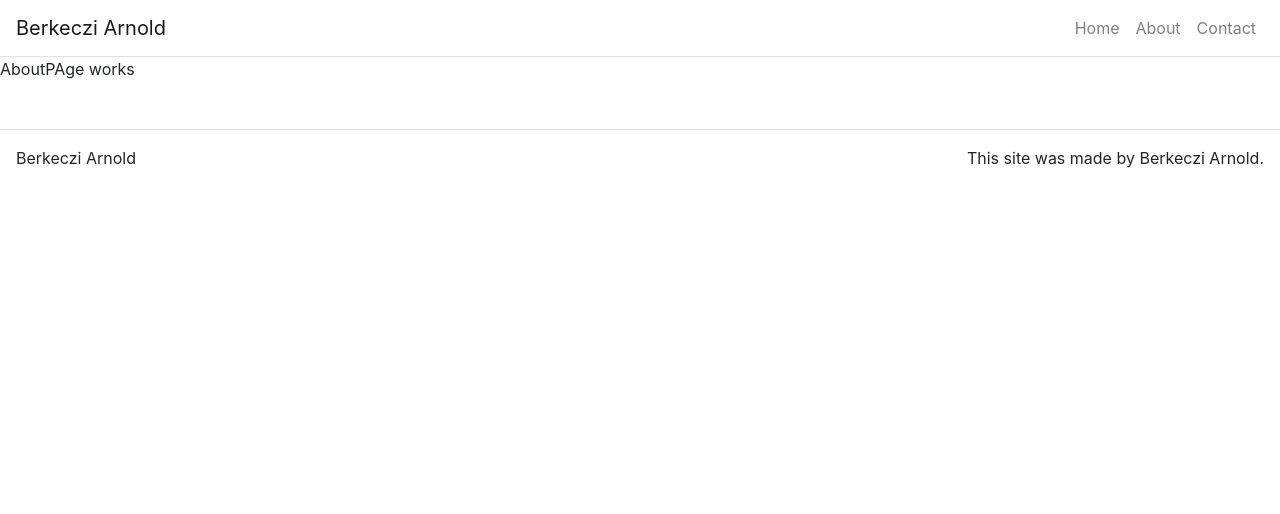
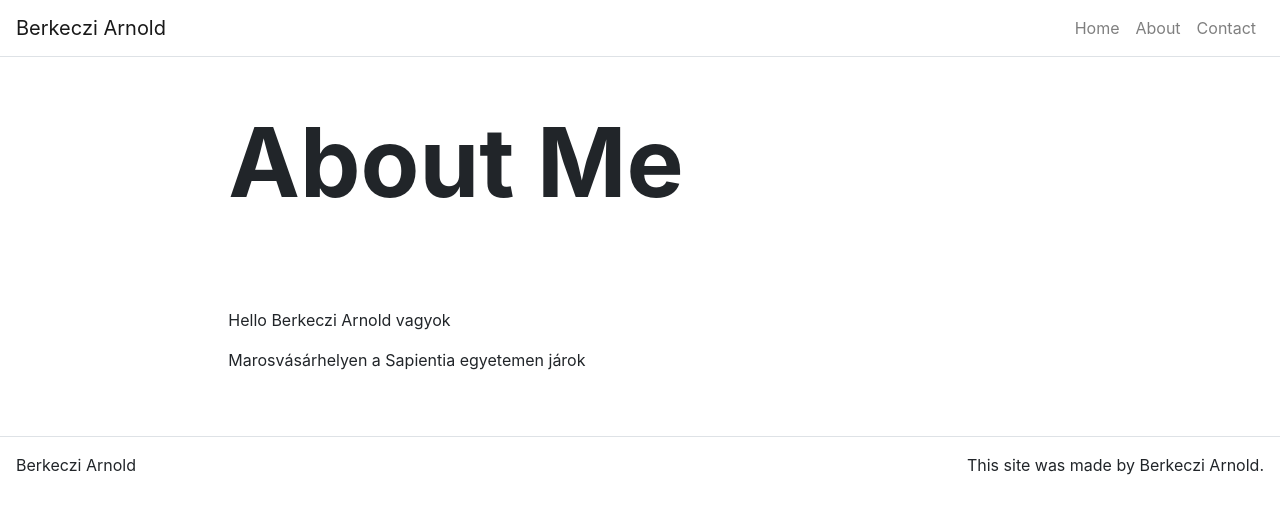
Before and after one commit to berkecziarnold/portfolio, a React (Create React App) app: page /about in a window 1280 px wide. Shown: the top 514 px of the page. Built offline with nearby package versions, Linux system fonts and the light colour scheme.

Commit message:
Building the about page.

```diff
--- /dev/null
+++ b/src/components/Content.js
@@ -0,0 +1,17 @@
+import React from 'react';
+import { Container, Col, Row } from 'react-bootstrap';
+
+function Content(props){
+    return(
+        <Container fluid={true}>
+            <Row className="justify-content-center">
+                <Col md={8}>
+                    {props.children}
+                </Col>
+            </Row>
+        </Container>
+
+    );
+}
+
+export default Content;
--- a/src/pages/AboutPage.js
+++ b/src/pages/AboutPage.js
@@ -1,9 +1,20 @@
 import React from 'react';
+import Hero from '../components/Hero';
+import Content from '../components/Content';
 
 function AboutPage(props) {
 
     return(
-        <p>AboutPAge works </p>
+        <div>
+            <Hero title={props.title}/>
+
+        <Content>
+            <p>Hello Berkeczi Arnold vagyok</p>
+            <p>Marosvásárhelyen a Sapientia egyetemen járok</p>
+        </Content>
+
+        </div>
+
     );
 
 }
```
